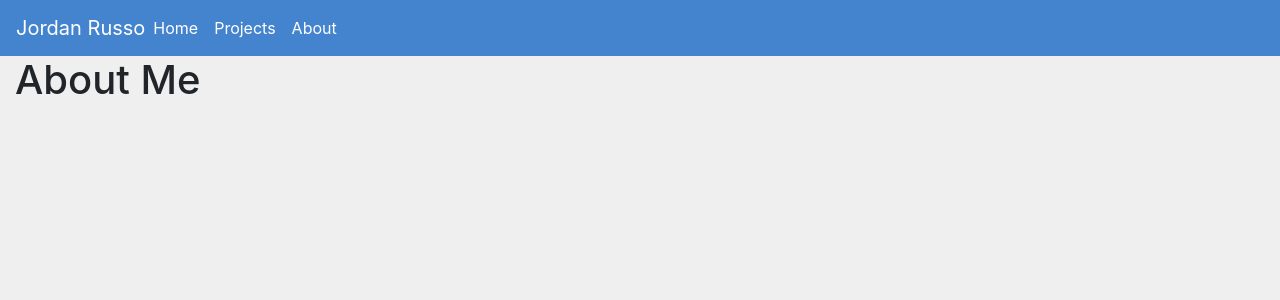
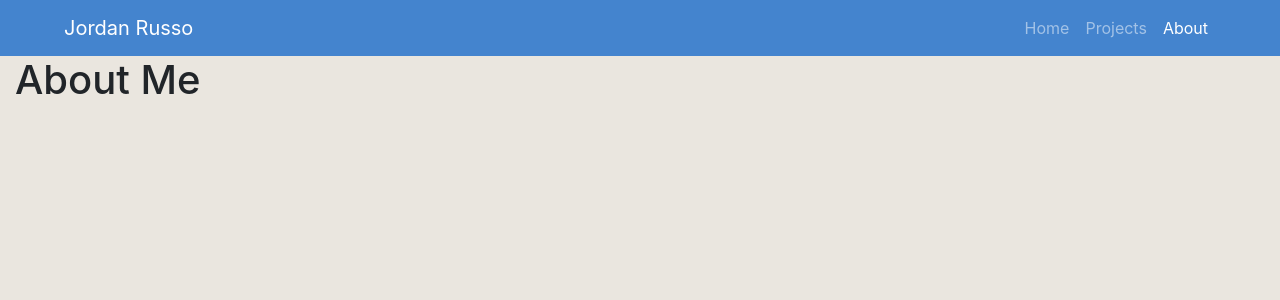
Before and after one commit to jrusso0818/my-personal-site, a Django app: page /about/ in a window 1280 px wide. Shown: the top 300 px of the page. Run offline with Django 3.2, Linux system fonts and the light colour scheme; some libraries are stand-ins or nearby versions.

Commit message:
Changed navbar layout to the left. Active navbar links work properly.

```diff
--- a/homepage/static/css/base.css
+++ b/homepage/static/css/base.css
@@ -4,5 +4,5 @@
 }
 
 body {
-  background-color: #EFEFEF;
+  background-color: #EAE6DF;
 }
--- a/homepage/templates/homepage/base.html
+++ b/homepage/templates/homepage/base.html
@@ -11,20 +11,20 @@
     <body>
 
         <nav class="navbar navbar-expand-md navbar-dark" style="background:#4484CE">
-            <a class="navbar-brand mx-auto" href="{% url 'homepage' %}">Jordan Russo</a>
+            <a class="navbar-brand mx-auto pl-5" href="{% url 'homepage' %}">Jordan Russo</a>
             <button class="navbar-toggler" type="button" data-toggle="collapse" data-target="#navbarSupportedContent" aria-controls="navbarSupportedContent" aria-expanded="false" aria-label="Toggle navigation">
                 <span class="navbar-toggler-icon"></span>
             </button>
 
-            <div class="collapse navbar-collapse" id="navbarSupportedContent">
-                <ul class="navbar-nav mr-auto mt-2 mt-lg-0">
-                    <li class="nav-item active">
+            <div class="navbar-collapse collapse w-100 order-3 dual-collapse2" id="navbarSupportedContent">
+                <ul class="navbar-nav ml-auto pr-5">
+                    <li class="nav-item">
                         <a class="nav-link" href="{% url 'homepage' %}">Home</a>
                     </li>
-                    <li class="nav-item active">
+                    <li class="nav-item">
                         <a class="nav-link" href="{% url 'project_list' %}">Projects</a>
                     </li>
-                    <li class="nav-item active">
+                    <li class="nav-item">
                         <a class="nav-link" href="{% url 'about' %}">About</a>
                     </li>
                 </ul>
@@ -39,5 +39,11 @@
         <script src="https://code.jquery.com/jquery-3.3.1.slim.min.js" integrity="sha384-q8i/X+965DzO0rT7abK41JStQIAqVgRVzpbzo5smXKp4YfRvH+8abtTE1Pi6jizo" crossorigin="anonymous"></script>
         <script src="https://cdnjs.cloudflare.com/ajax/libs/popper.js/1.14.7/umd/popper.min.js" integrity="sha384-UO2eT0CpHqdSJQ6hJty5KVphtPhzWj9WO1clHTMGa3JDZwrnQq4sF86dIHNDz0W1" crossorigin="anonymous"></script>
         <script src="https://stackpath.bootstrapcdn.com/bootstrap/4.3.1/js/bootstrap.min.js" integrity="sha384-JjSmVgyd0p3pXB1rRibZUAYoIIy6OrQ6VrjIEaFf/nJGzIxFDsf4x0xIM+B07jRM" crossorigin="anonymous"></script>
+        <script>
+            $(document).ready(function() {
+              $('li.active').removeClass('active');
+              $('a[href="' + location.pathname + '"]').closest('li').addClass('active');
+            });
+        </script>
     </body>
 </html>
```
